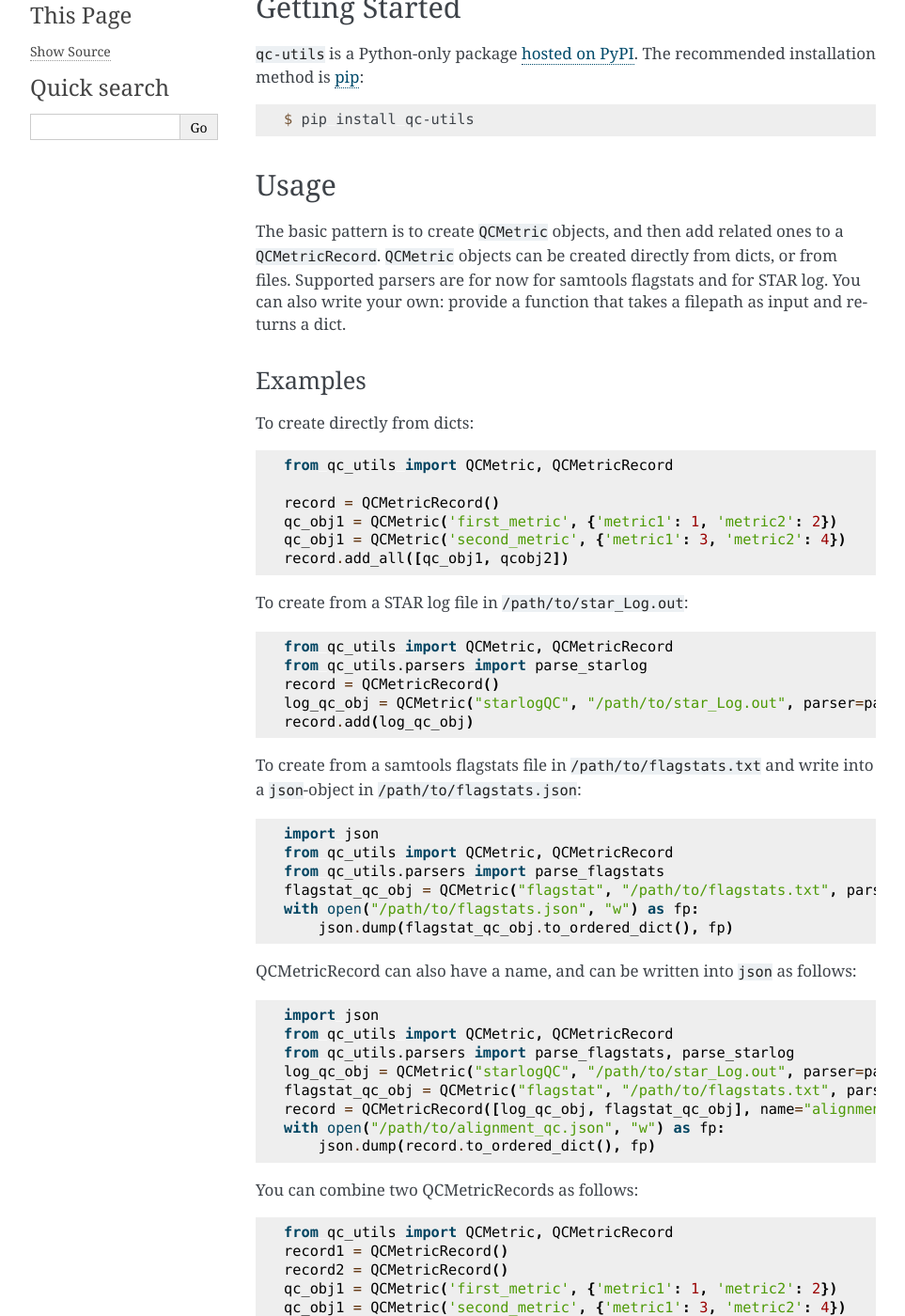
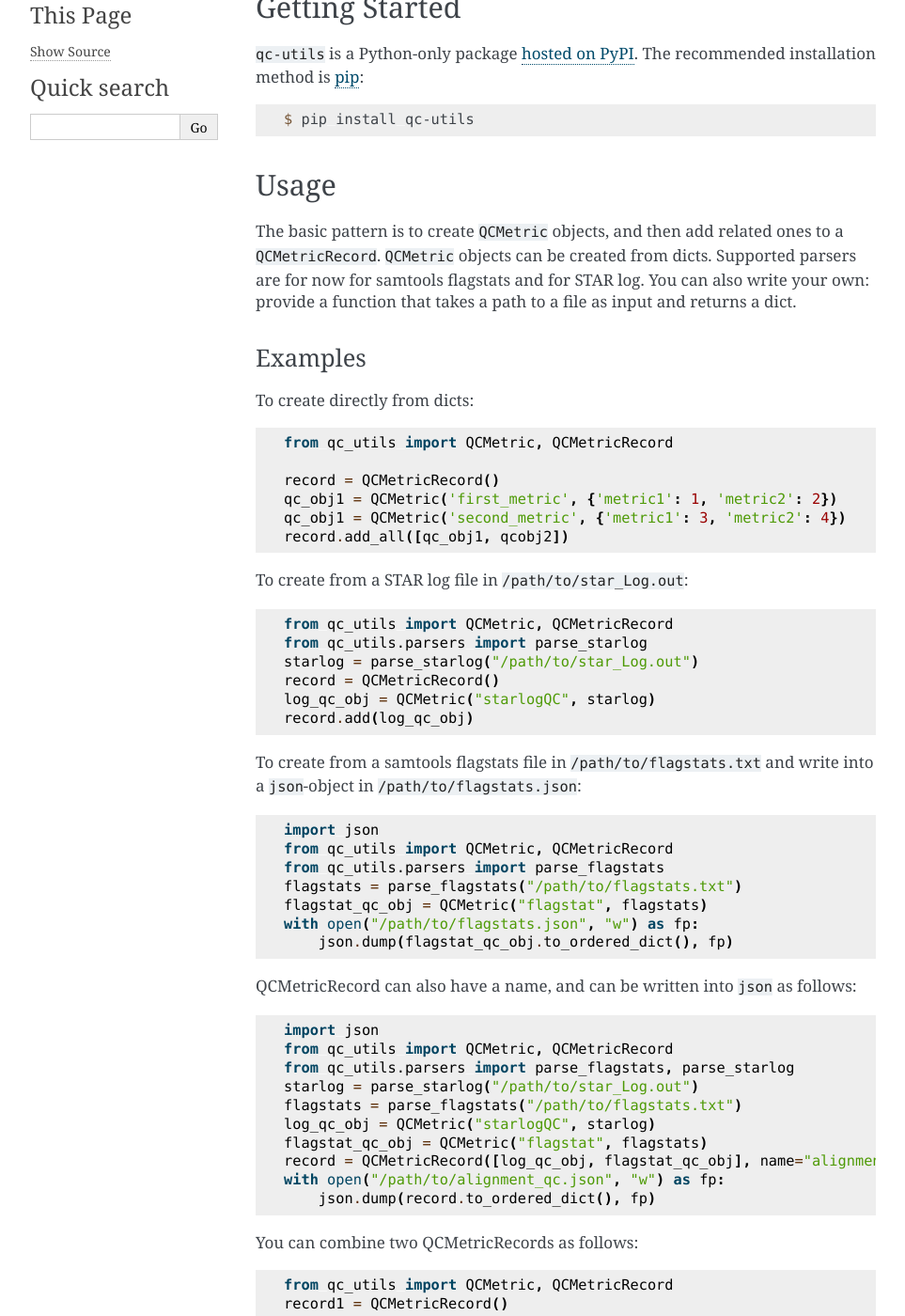
Before and after one commit to ENCODE-DCC/qc-utils, a Sphinx documentation site: the page built from docs/index.rst, in a window 1280 px wide and 1400 px high, scrolled down 253 px. Shown: the whole window at 94% size, without its empty margins (148-1111 px from the left). Built offline with Sphinx 7.4.7, drawn with Linux system fonts in a browser that asks for light colours.

Commit message:
QCMetric can be created from dict only, add changelog and update docs.

```diff
--- /dev/null
+++ b/CHANGELOG.rst
@@ -0,0 +1,6 @@
+Changelog
+===========
+
+0.2.2
+---------
+- `QCMetric` can now be created from a dict-like only. The parsing needs to be done separately. This is a breaking change.
--- /dev/null
+++ b/docs/changelog.rst
@@ -0,0 +1 @@
+.. include:: ../CHANGELOG.rst
--- a/docs/index.rst
+++ b/docs/index.rst
@@ -19,7 +19,7 @@ Getting Started
 Usage
 =======
 
-The basic pattern is to create ``QCMetric`` objects, and then add related ones to a ``QCMetricRecord``. ``QCMetric`` objects can be created directly from dicts, or from files. Supported parsers are for now for samtools flagstats and for STAR log. You can also write your own: provide a function that takes a filepath as input and returns a dict.
+The basic pattern is to create ``QCMetric`` objects, and then add related ones to a ``QCMetricRecord``. ``QCMetric`` objects can be created from dicts. Supported parsers are for now for samtools flagstats and for STAR log. You can also write your own: provide a function that takes a path to a file as input and returns a dict.
 
 Examples
 ---------
@@ -39,8 +39,9 @@ To create from a STAR log file in ``/path/to/star_Log.out``:
 
     from qc_utils import QCMetric, QCMetricRecord
     from qc_utils.parsers import parse_starlog
+    starlog = parse_starlog("/path/to/star_Log.out")
     record = QCMetricRecord()
-    log_qc_obj = QCMetric("starlogQC", "/path/to/star_Log.out", parser=parse_starlog)
+    log_qc_obj = QCMetric("starlogQC", starlog)
     record.add(log_qc_obj)
 
 To create from a samtools flagstats file in ``/path/to/flagstats.txt`` and write into a ``json``-object in ``/path/to/flagstats.json``:
@@ -49,7 +50,8 @@ To create from a samtools flagstats file in ``/path/to/flagstats.txt`` and write
     import json
     from qc_utils import QCMetric, QCMetricRecord
     from qc_utils.parsers import parse_flagstats
-    flagstat_qc_obj = QCMetric("flagstat", "/path/to/flagstats.txt", parser=parse_flagstats)
+    flagstats = parse_flagstats("/path/to/flagstats.txt")
+    flagstat_qc_obj = QCMetric("flagstat", flagstats)
     with open("/path/to/flagstats.json", "w") as fp:
         json.dump(flagstat_qc_obj.to_ordered_dict(), fp)
 
@@ -59,8 +61,10 @@ QCMetricRecord can also have a name, and can be written into ``json`` as follows
     import json
     from qc_utils import QCMetric, QCMetricRecord
     from qc_utils.parsers import parse_flagstats, parse_starlog
-    log_qc_obj = QCMetric("starlogQC", "/path/to/star_Log.out", parser=parse_starlog)
-    flagstat_qc_obj = QCMetric("flagstat", "/path/to/flagstats.txt", parser=parse_flagstats)
+    starlog = parse_starlog("/path/to/star_Log.out")
+    flagstats = parse_flagstats("/path/to/flagstats.txt")
+    log_qc_obj = QCMetric("starlogQC", starlog)
+    flagstat_qc_obj = QCMetric("flagstat", flagstats)
     record = QCMetricRecord([log_qc_obj, flagstat_qc_obj], name="alignment_qc")
     with open("/path/to/alignment_qc.json", "w") as fp:
         json.dump(record.to_ordered_dict(), fp)
```
Also changed, not shown: other parts of docs/index.rst (+1 -0 lines), 1 other file.
